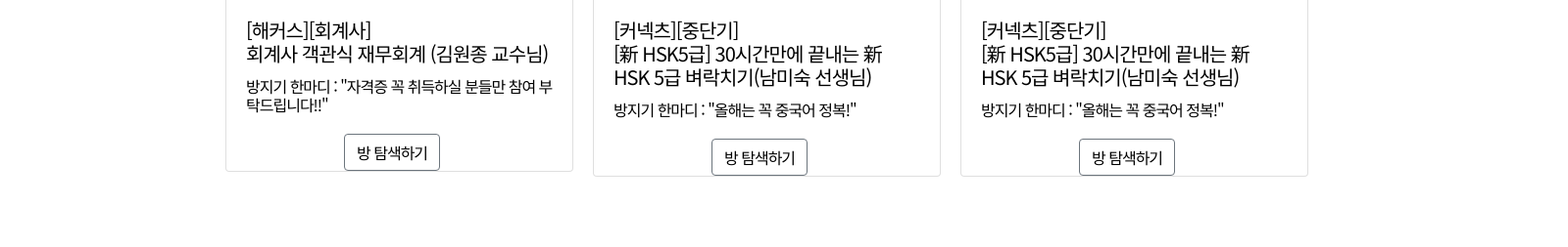
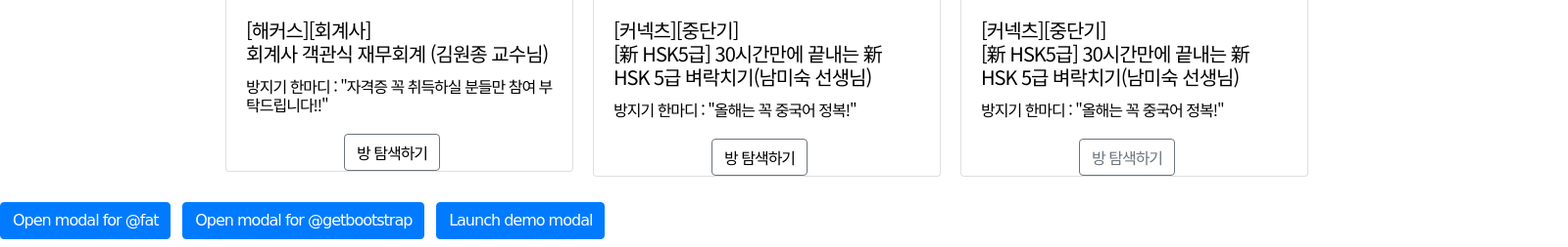
Before and after one commit to Taylor-Lee/jiyeon_git, a Flask app: page /searchver in a window 1600 px wide. Shown: the part 1271-1524 px from the top of the page at 98% size. Before the commit the page ends 1452 px from the top, so only its background shows below. Run offline with Flask 2, Linux system fonts and the light colour scheme; some libraries are stand-ins or nearby versions; some web fonts are replaced.

Commit message:
모달창 해결, API수정

```diff
--- a/app.py
+++ b/app.py
@@ -62,9 +62,9 @@
 
 @app.route('/shownewroom', methods=['GET'])
 def show_new_room():
-    return render_template('obo_project.html')
+    # return render_template('obo_project.html')
     result = list(db.lectures.find({}, {'_id': 0}))
-    return jsonify({'result': 'success', 'msg': '이 요청은 GET!'})
+    return jsonify({'result': 'success', 'lectures': result})
 
 
 if __name__ == '__main__':
--- a/templates/obo_project(searchver).html
+++ b/templates/obo_project(searchver).html
@@ -12,6 +12,9 @@
         <link rel="stylesheet" href="https://maxcdn.bootstrapcdn.com/bootstrap/4.0.0/css/bootstrap.min.css"
               integrity="sha384-Gn5384xqQ1aoWXA+058RXPxPg6fy4IWvTNh0E263XmFcJlSAwiGgFAW/dAiS6JXm"
               crossorigin="anonymous">
+        <script src="https://code.jquery.com/jquery-3.5.1.slim.min.js" integrity="sha384-DfXdz2htPH0lsSSs5nCTpuj/zy4C+OGpamoFVy38MVBnE+IbbVYUew+OrCXaRkfj" crossorigin="anonymous"></script>
+        <script src="https://cdn.jsdelivr.net/npm/popper.js@1.16.1/dist/umd/popper.min.js" integrity="sha384-9/reFTGAW83EW2RDu2S0VKaIzap3H66lZH81PoYlFhbGU+6BZp6G7niu735Sk7lN" crossorigin="anonymous"></script>
+        <script src="https://stackpath.bootstrapcdn.com/bootstrap/4.5.2/js/bootstrap.min.js" integrity="sha384-B4gt1jrGC7Jh4AgTPSdUtOBvfO8shuf57BaghqFfPlYxofvL8/KUEfYiJOMMV+rV" crossorigin="anonymous"></script>
         <!-- JS -->
         <script src="https://ajax.googleapis.com/ajax/libs/jquery/3.5.1/jquery.min.js"></script>
         <script src="https://cdnjs.cloudflare.com/ajax/libs/popper.js/1.12.9/umd/popper.min.js"
@@ -221,6 +224,18 @@
                     var k = $(this).val();
                 })
             })
+
+            function showModal() {
+              $('#exampleModal').on('show.bs.modal', function (event) {
+                var button = $(event.relatedTarget) // Button that triggered the modal
+                var recipient = button.data('whatever') // Extract info from data-* attributes
+                // If necessary, you could initiate an AJAX request here (and then do the updating in a callback).
+                // Update the modal's content. We'll use jQuery here, but you could use a data binding library or other methods instead.
+                var modal = $(this)
+                modal.find('.modal-title').text('New message to ' + recipient)
+                modal.find('.modal-body input').val(recipient)
+              })
+            }
         </script>
     </head>
 
@@ -274,7 +289,7 @@
                             </h5>
                             <h6 class="card-text" font-size : 10px>방지기 한마디 : "고3분들! 지리 함께해요!"</h6>
                         </div>
-                        <a href="#pop1" class="btn btn-outline-secondary"> 방 탐색하기</a>
+                        <button type="button" class="btn btn-primary" data-toggle="modal" data-target="#exampleModal" data-whatever="@mdo">방 탐색하기</button>
 
                     </div>
                     <div class="card">
@@ -321,7 +336,7 @@
                             <h5 class="card-title">[커넥츠][중단기]<br>[新 HSK5급] 30시간만에 끝내는 新 HSK 5급 벼락치기(남미숙 선생님)</h5>
                             <h6 class="card-text" font-size : 10px>방지기 한마디 : "올해는 꼭 중국어 정복!"</h6>
                         </div>
-                        <a href="#pop1" class="btn btn-outline-secondary"> 방 탐색하기</a>
+                        <button onclick="showModal()" class="btn btn-outline-secondary"> 방 탐색하기</button>
                     </div>
                 </div>
             </div>
@@ -334,6 +349,42 @@
             <div class="dim"></div>
 
 
+            <button type="button" class="btn btn-primary" data-toggle="modal" data-target="#exampleModal" data-whatever="@fat">Open modal for @fat</button>
+            <button type="button" class="btn btn-primary" data-toggle="modal" data-target="#exampleModal" data-whatever="@getbootstrap">Open modal for @getbootstrap</button>
+
+            <div class="modal fade" id="exampleModal" tabindex="-1" aria-labelledby="exampleModalLabel" aria-hidden="true">
+                <div class="modal-dialog modal-dialog-centered">
+                    <div class="modal-content">
+                        <div class="modal-header">
+                            <h5 class="modal-title" id="exampleModalLabel">New message</h5>
+                            <button type="button" class="close" data-dismiss="modal" aria-label="Close">
+                                <span aria-hidden="true">&times;</span>
+                            </button>
+                        </div>
+                        <div class="modal-body">
+                            <form>
+                                <div class="form-group">
+                                    <label for="recipient-name" class="col-form-label">Recipient:</label>
+                                    <input type="text" class="form-control" id="recipient-name">
+                                </div>
+                                <div class="form-group">
+                                    <label for="message-text" class="col-form-label">Message:</label>
+                                    <textarea class="form-control" id="message-text"></textarea>
+                                </div>
+                            </form>
+                        </div>
+                        <div class="modal-footer">
+                            <button type="button" class="btn btn-secondary" data-dismiss="modal">Close</button>
+                            <button type="button" class="btn btn-primary">Send message</button>
+                        </div>
+                    </div>
+                </div>
+            </div>
+
+            <!-- Button trigger modal -->
+            <button type="button" class="btn btn-primary" data-toggle="modal" data-target="#exampleModal">
+                Launch demo modal
+            </button>
         </div>
     </body>
 </html>
```
Also changed, not shown: 1 other file.
